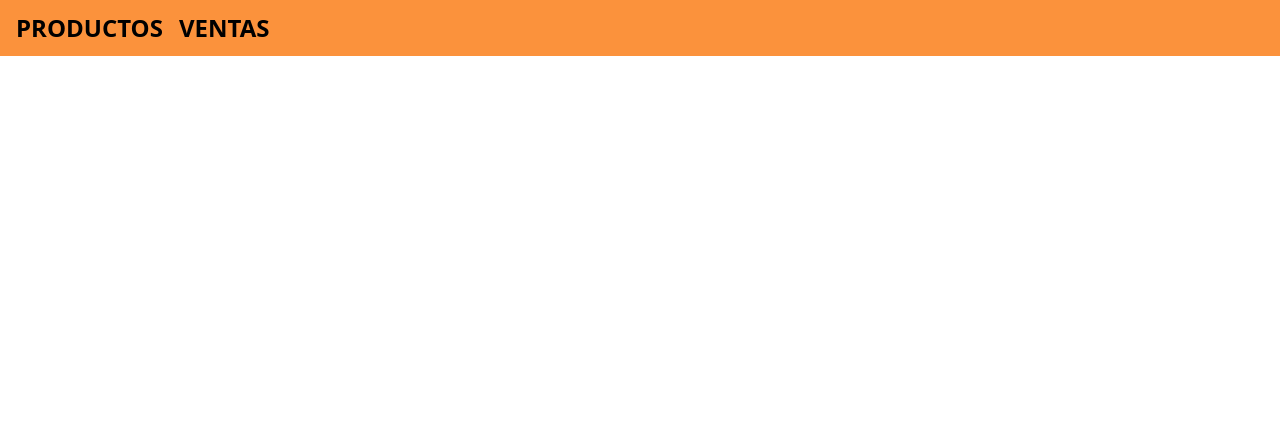
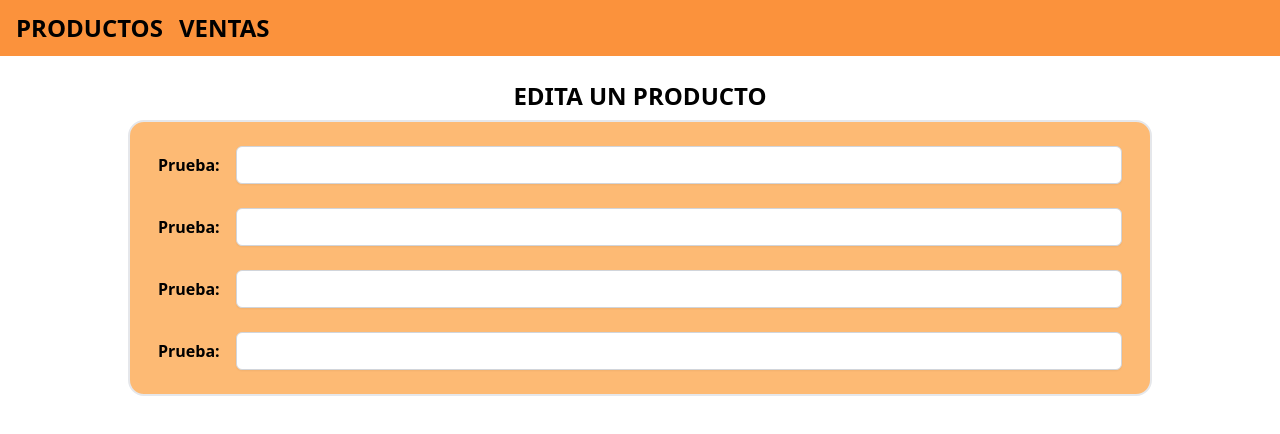
Before and after one commit to PPelayo/vue-charts-frontend, a Vue app: page /products/edit in a window 1280 px wide. Before the commit this address had no page. Shown: the top 434 px of the page. Built offline with nearby package versions, Linux system fonts and the light colour scheme.

Commit message:
La pantalla de listado de productas funciona y ha sido agregada la pantalla para editar un producto(sin finalizar)

```diff
--- a/index.html
+++ b/index.html
@@ -5,10 +5,11 @@
     <link rel="icon" type="image/svg+xml" href="/vite.svg" />
     <meta name="viewport" content="width=device-width, initial-scale=1.0" />
     <link href='http://fonts.googleapis.com/css?family=Roboto' rel='stylesheet' type='text/css'>
+    <link href="./src/index.css">
     <title>Vite + Vue</title>
   </head>
-  <body>
-    <div id="app"></div>
+  <body class="h-dvh overflow-hidden">
+    <div class="h-full" id="app"></div>
     <script type="module" src="/src/main.js"></script>
   </body>
 </html>
--- a/src/App.vue
+++ b/src/App.vue
@@ -6,9 +6,9 @@ import CustomHeader from './components/CustomHeader.vue';
 </script>
 
 <template>
-  <div>
+  <div class="h-full flex flex-col">
     <CustomHeader/>
-    <main>
+    <main class="flex-1">
       <RouterView/>
     </main>
   </div>
--- /dev/null
+++ b/src/components/TextField.vue
@@ -0,0 +1,14 @@
+<script setup>
+defineProps(['name', 'label', 'type'])
+
+
+</script>
+
+<template>
+
+    <label class="px-3 py-2 flex flex-row gap-4 rounded-xl items-center">
+        <span class="font-bold">{{ label }}</span>
+        <input class="block w-full px-3 py-2 bg-white border border-gray-300 rounded-md text-sm shadow-sm
+      focus:outline-none focus:border-sky-500 focus:ring-1 focus:ring-sky-500" :type="type" :name="name">
+    </label>
+</template>
--- a/src/index.css
+++ b/src/index.css
@@ -5,3 +5,15 @@
 body {
     font-family: 'Roboto' sans-serif ;
 }
+
+@layer utilities {
+    input[type="number"]::-webkit-inner-spin-button,
+    input[type="number"]::-webkit-outer-spin-button {
+      -webkit-appearance: none;
+      margin: 0;
+    }
+
+    input[type="number"] {
+      -moz-appearance: textfield;
+    }
+  }
--- a/src/main.js
+++ b/src/main.js
@@ -6,6 +6,7 @@ import { createWebHistory } from 'vue-router'
 import HelloWorld from './components/HelloWorld.vue'
 import Home from './components/Home.vue'
 import ProductsPage from './pages/ProductsPage.vue'
+import EditProductPage from './pages/EditProductPage.vue'
 
 const routes = [
     {
@@ -19,6 +20,10 @@ const routes = [
     {
         path: '/products',
         component : ProductsPage
+    },
+    {
+        path: '/products/edit',
+        component: EditProductPage
     }
 ]
 
--- /dev/null
+++ b/src/pages/EditProductPage.vue
@@ -0,0 +1,19 @@
+<script setup>
+import TextField from '../components/TextField.vue';
+
+defineProps(['productId'])
+
+
+</script>
+
+<template>
+    <section class="w-full h-full flex flex-col items-center gap-2">
+        <h1 class="mt-6 text-2xl font-bold uppercase">Edita un producto</h1>
+        <form class="mx-auto w-full flex flex-col gap-2 p-4 max-w-5xl border-2 bg-orange-300 rounded-2xl overflow-hidden">
+            <TextField type="text" label="Prueba:" name="name"></TextField>
+            <TextField type="number" label="Prueba:" name="name"></TextField>
+            <TextField type="text" label="Prueba:" name="name"></TextField>
+            <TextField type="text" label="Prueba:" name="name"></TextField>
+        </form>
+    </section>
+</template>
--- a/src/pages/ProductsPage.vue
+++ b/src/pages/ProductsPage.vue
@@ -1,16 +1,52 @@
 <script setup>
-import { onMounted, ref } from 'vue';
+import { onMounted, ref, watch } from 'vue';
 
 
-    const products = ref([])
+const products = ref([])
+const loading = ref(true)
 
-    onMounted(() => {
-        fetch('')
-    })
+onMounted(() => {
+    fetch(`${import.meta.env.VITE_API_URL}/products`)
+        .then((res) => res.json())
+        .then(result => {
+            products.value = result
+            loading.value = false
+        })
+})
+
 
 </script>
 
 <template>
-    <span class="bg-red-500 italic text-2xl">Hola</span>
+    <div v-if="loading" class="flex items-center w-full h-full justify-center text-xl font-bold">Cargando...</div>
+    <div v-else class="w-full h-full flex flex-col p-4">
+        <section class="flex w-full justify-end">
+            <button class="border rounded-xl mb-1 mr-1 border-gray-400 px-2 py-1 bg-blue-400 transition-colors duration-300 hover:bg-blue-500">Agregar producto</button>
+        </section>
+        <div class="w-full rounded-xl flex-1 overflow-auto border-2 border-gray-400">
+            <table class="w-full">
+                <thead class="bg-orange-300">
+                    <tr>
+                        <th class="px-4 py-2">NOMBRE</th>
+                        <th class="px-4 py-2">PRECIO</th>
+                        <th class="px-4 py-2">STOCK</th>
+                        <th class="px-4 py-2">CATEGORÍA</th>
+                        <th class="px-4 py-2">ÚLTIMA ACTUALIZACIÓN</th>
+                        <th class="px-4 py-2">EDICIÓN</th>
+                    </tr>
+                </thead>
+                <tbody v-for="product in products" :key="product.id">
+                    <tr>
+                        <td class="text-center">{{ product.name }}</td>
+                        <td class="text-center">{{ product.price }}</td>
+                        <td class="text-center">{{ product.stock }}</td>
+                        <td class="text-center">{{ product.category }}</td>
+                        <td class="text-center">{{ product.updateAt }}</td>
+                        <td>BOTON</td>
+                    </tr>
+                </tbody>
+            </table>
+        </div>
+    </div>
 
 </template>
```
